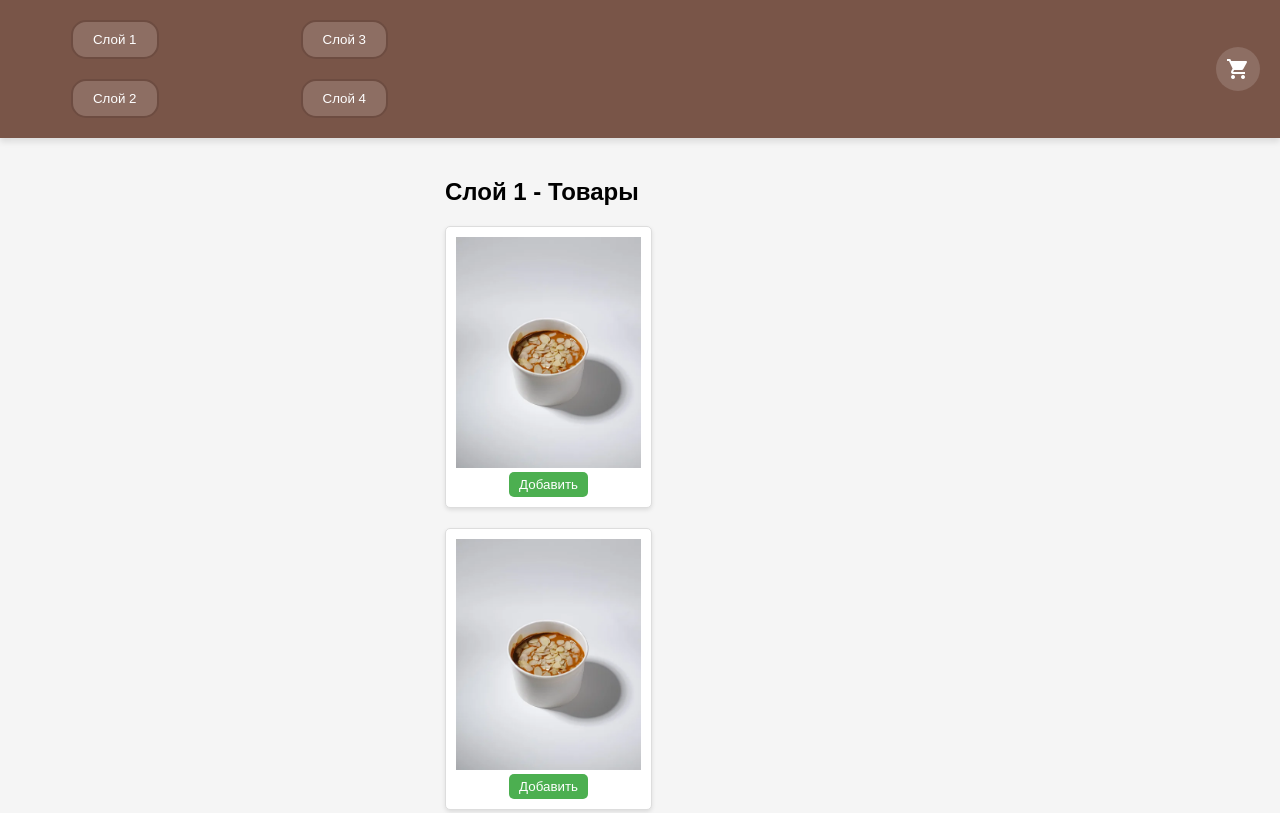
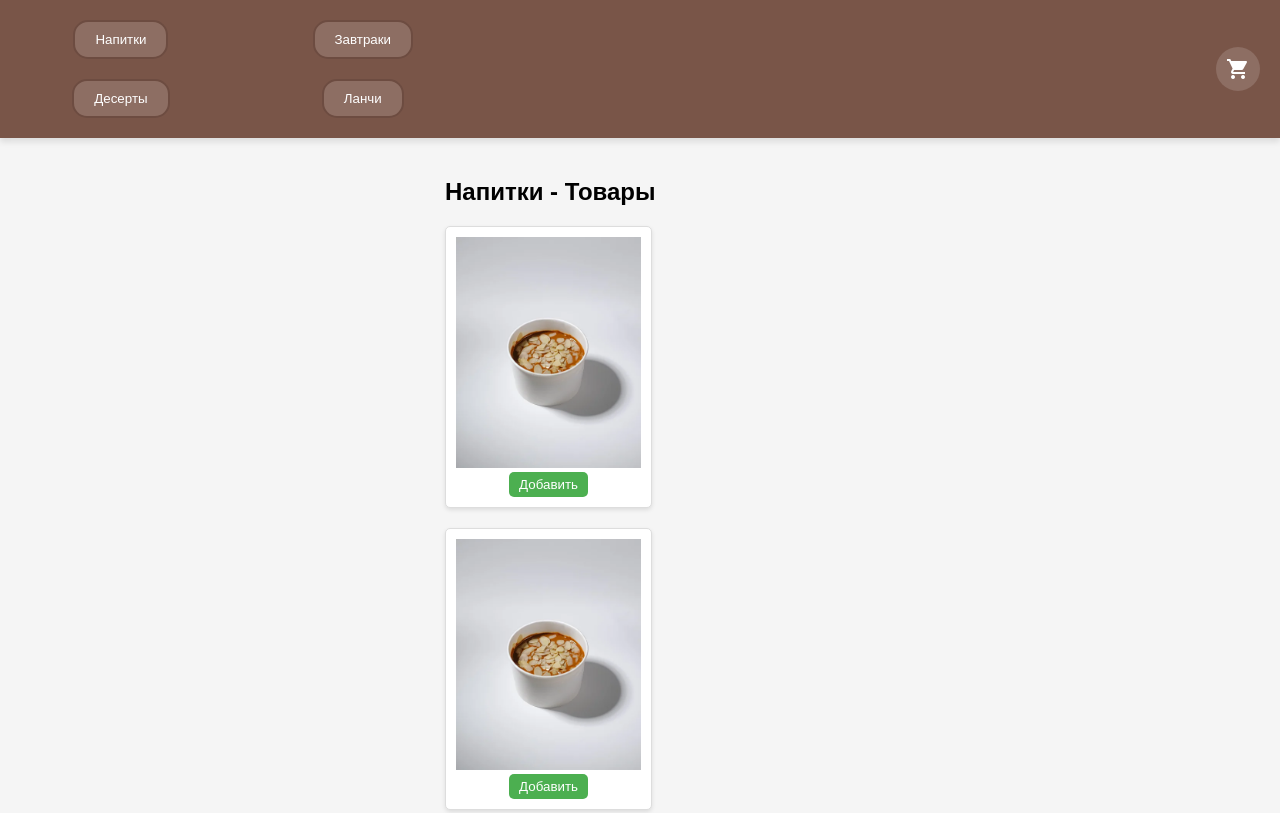
Before and after one commit to IIIAMAH4ik/coffeeshop, a plain HTML site: page index.html in a window 1280 px wide. Shown: the top 813 px of the page. Drawn offline with Linux system fonts and the light colour scheme.

Commit message:
Update index.html

```diff
--- a/index.html
+++ b/index.html
@@ -87,12 +87,12 @@
     <div class="header">
         <div class="button-container">
             <div class="button-column">
-                <button class="header-button" onclick="showLayer('layer1')">Слой 1</button>
-                <button class="header-button" onclick="showLayer('layer2')">Слой 2</button>
+                <button class="header-button" onclick="showLayer('layer1')">Напитки</button>
+                <button class="header-button" onclick="showLayer('layer2')">Десерты</button>
             </div>
             <div class="button-column">
-                <button class="header-button" onclick="showLayer('layer3')">Слой 3</button>
-                <button class="header-button" onclick="showLayer('layer4')">Слой 4</button>
+                <button class="header-button" onclick="showLayer('layer3')">Завтраки</button>
+                <button class="header-button" onclick="showLayer('layer4')">Ланчи</button>
             </div>
         </div>
         <div class="cart-button">
@@ -102,7 +102,7 @@
     <div class="container">
         <div id="layer1" class="layer active-layer">
              <div id="layer1" class="layer active-layer">
-                 <h2>Слой 1 - Товары</h2>
+                 <h2>Напитки - Товары</h2>
                 <div class="product-container">
                     <div class="product">
                         <img src="img/1.jpeg" alt="Товар 1">
```
